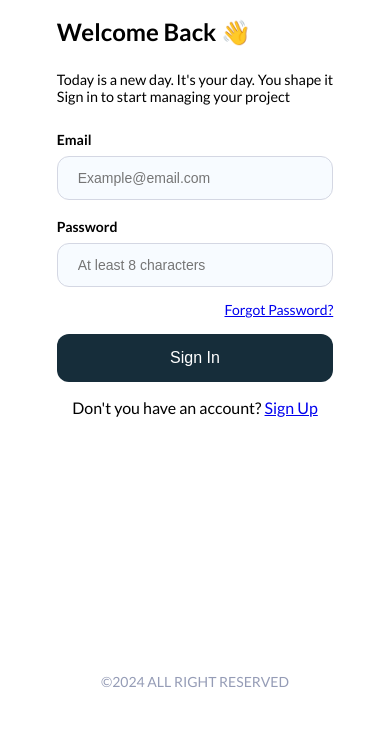
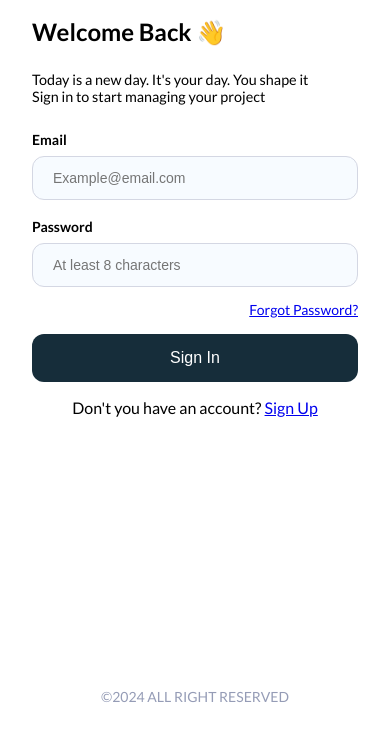
Before and after one commit to TF1405/Individual-Assignment-HTML-CSS-Tedi-Ferdiyanata, a plain HTML site: page index.html in a window 390 px wide. Shown: the part 214-954 px from the top of the page. Drawn offline with Linux system fonts and the light colour scheme.

Commit message:
remove left and right margin in mobile view

```diff
--- a/style.css
+++ b/style.css
@@ -78,7 +78,7 @@ p {
 }
 
 .top-block {
-    margin: auto;
+    margin: auto 0;
     max-width: 24.25em;
     max-height: 100%;
     position: relative;
@@ -130,7 +130,7 @@ p {
     text-align: left;
 }
 
-
+/* tablet screen, reduce font size */
 @media screen and (max-width: 768px){
     button {
         margin: 1em 0;
@@ -162,7 +162,7 @@ p {
     }
 }
 
-/* mobile max-width */
+/* mobile screen */
 @media screen and (max-width: 400px) {
 
     img {
```
